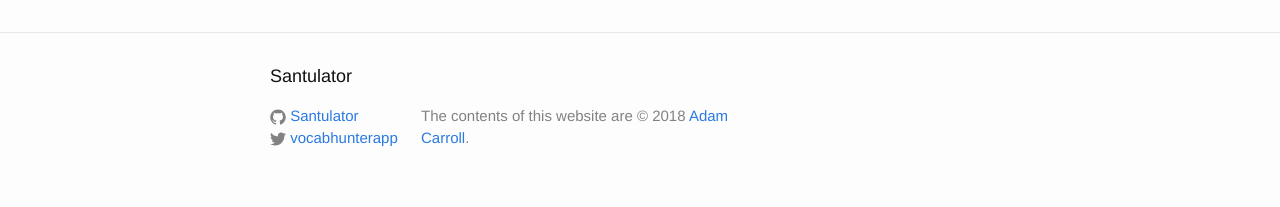
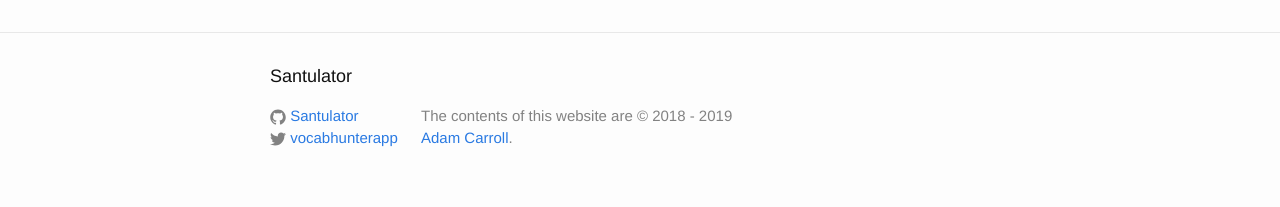
Before and after one commit to Santulator/santulator.github.io, a Jekyll site: the page built from index.md, in a window 1280 px wide. Shown: the part 1312-1519 px from the top of the page. Built offline with Jekyll 4.4.1, drawn with Linux system fonts in a browser that asks for light colours.

Commit message:
Happy New Year!

```diff
--- a/_includes/footer.html
+++ b/_includes/footer.html
@@ -37,7 +37,7 @@
       </div>
 
       <div class="footer-col  footer-col-3">
-        <p class="text">The contents of this website are © 2018 <a href="https://github.com/AdamCarroll"><span itemprop="author" itemscope itemtype="http://schema.org/Person"><span itemprop="name" class="username">Adam Carroll</span></span></a>.</p>
+        <p class="text">The contents of this website are © 2018 - 2019 <a href="https://github.com/AdamCarroll"><span itemprop="author" itemscope itemtype="http://schema.org/Person"><span itemprop="name" class="username">Adam Carroll</span></span></a>.</p>
       </div>
     </div>
 
```
